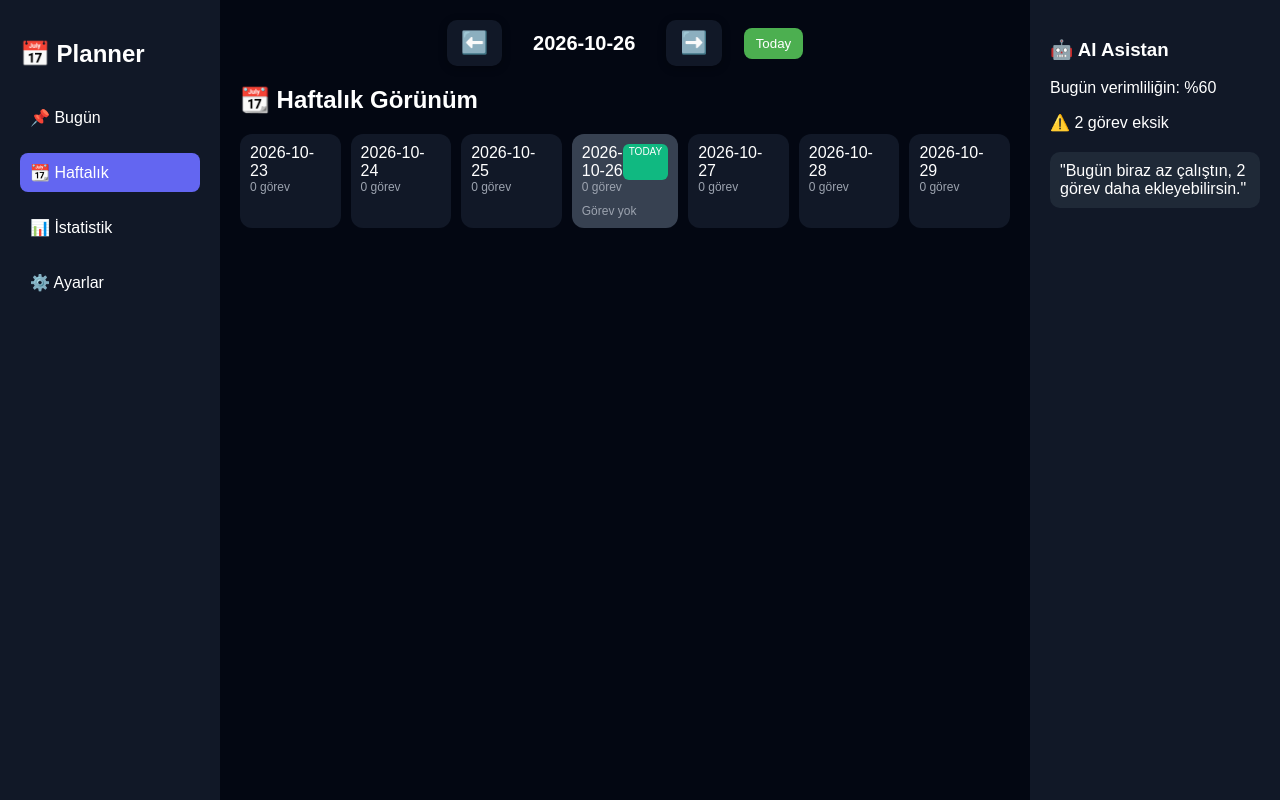
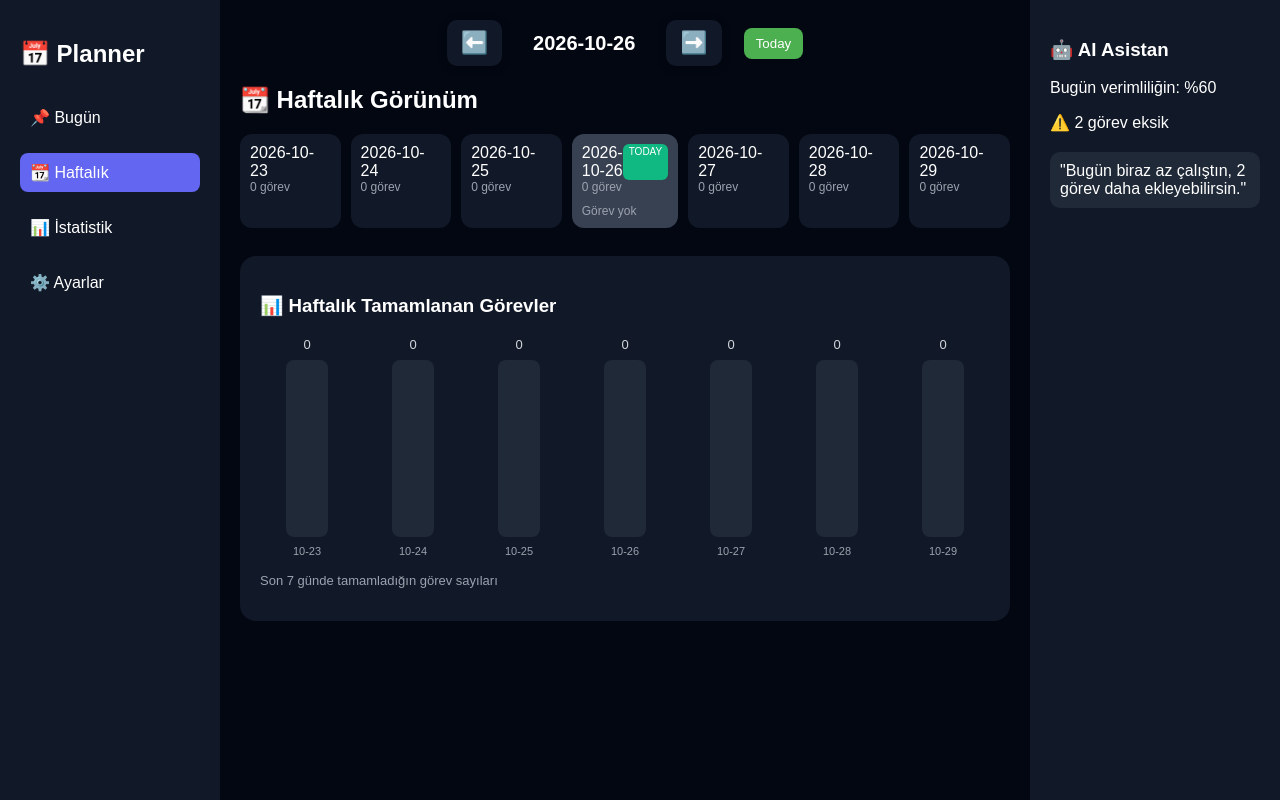
Before and after one commit to gdgedikbasi/daily-planner, a React (Vite) app: page / in a window 1280 px wide. Both pictures are taken after a click on the element "📆 Haftalık". Built offline with nearby package versions, Linux system fonts and the light colour scheme; the HTML template or start-up script is replaced by a standard one.

Commit message:
Add weekly progress chart and save dashboard view

```diff
--- a/src/components/TaskBoard.jsx
+++ b/src/components/TaskBoard.jsx
@@ -2,14 +2,17 @@ import { useState, useEffect, useMemo } from "react";
 import { CheckCircle, Circle, Trash2, Pin } from "lucide-react";
 import { Reorder, motion } from "framer-motion";
 import { calculateStats } from "../utils/taskStats";
+
 
 export default function TaskBoard({ selectedDate }) {
   const [task, setTask] = useState("");
   const [dueDate, setDueDate] = useState("");
   const [dueTime, setDueTime] = useState("");
 
+
   const [searchQuery, setSearchQuery] = useState("");
   const [filter,setFilter]=useState("all");
+
 
   const [allTasks, setAllTasks] = useState(() => {
     const saved = localStorage.getItem("tasksByDate");
--- a/src/components/WeeklyView.jsx
+++ b/src/components/WeeklyView.jsx
@@ -46,6 +46,18 @@ export default function WeeklyView({ selectedDate, setSelectedDate }) {
     day === new Date().toLocaleDateString("sv-SE");
 
   const selectedKey = formatDate(selectedDate);
+
+  //haftanın her günü için tamamlanan görev sayısı
+  const completedCounts=days.map((day)=>({
+    date:day,
+    count:(fixedTasks[day]||[]).filter((task)=>task.done).length,
+  }));
+
+  //çubukların yüksekliğini hesaplamak için en yüksek değer
+  const maxCompleted=Math.max(
+    1,
+    ...completedCounts.map((day)=>day.count)
+  );
 
   return (
     <div style={styles.container}>
@@ -116,6 +128,33 @@ export default function WeeklyView({ selectedDate, setSelectedDate }) {
           );
         })}
       </div>
+
+      <div style={styles.chartContainer}>
+        <h3>📊 Haftalık Tamamlanan Görevler</h3>
+
+        <div style={styles.chart}>
+          {completedCounts.map((day)=>(
+            <div key={day.date} style={styles.barColumn}>
+              <span style={styles.barValue}>{day.count}</span>
+                <div style={styles.barTrack}>
+                  <div
+                    style={{
+                      ...styles.bar,
+                      height:`${(day.count/maxCompleted)*100}%`,
+                    }}
+                  />
+                </div>
+              <span style={styles.barLabel}>
+                {day.date.slice(5)}
+              </span>
+            </div>
+          ))}
+        </div>
+
+        <p style={styles.chartDescription}>
+          Son 7 günde tamamladığın görev sayıları
+        </p>
+      </div>
     </div>
   );
 }
@@ -177,4 +216,67 @@ const styles = {
     fontSize: 12,
     color: "#9ca3af",
   },
+
+
+  chartContainer: {
+    marginTop: 28,
+    padding: 20,
+    borderRadius: 16,
+    background: "#111827",
+  },
+
+  chart: {
+    display: "flex",
+    alignItems: "flex-end",
+    justifyContent: "space-around",
+    gap: 12,
+    height: 220,
+    marginTop: 20,
+  },
+
+  barColumn: {
+    flex: 1,
+    height: "100%",
+    display: "flex",
+    flexDirection: "column",
+    alignItems: "center",
+    justifyContent: "flex-end",
+    gap: 8,
+    minWidth: 0,
+  },
+
+  barValue: {
+    fontSize: 13,
+    color: "#d1d5db",
+  },
+
+  barTrack: {
+    width: "100%",
+    maxWidth: 42,
+    flex: 1,
+    display: "flex",
+    alignItems: "flex-end",
+    background: "#1f2937",
+    borderRadius: 8,
+    overflow: "hidden",
+  },
+
+  bar: {
+    width: "100%",
+    minHeight: 0,
+    background: "#10b981",
+    borderRadius: 8,
+    transition: "height 0.3s ease",
+  },
+
+  barLabel: {
+    fontSize: 11,
+    color: "#9ca3af",
+  },
+
+  chartDescription: {
+    color: "#9ca3af",
+    fontSize: 13,
+    marginTop: 16,
+  },
 };
--- a/src/layout/DashboardLayout.jsx
+++ b/src/layout/DashboardLayout.jsx
@@ -1,11 +1,17 @@
-import { useState } from "react";
+import { useState,useEffect } from "react";
 import Sidebar from "../components/Sidebar";
 import TaskBoard from "../components/TaskBoard";
 import AIPanel from "../components/AIPanel";
 import WeeklyView from "../components/WeeklyView";
 
 export default function DashboardLayout() {
-  const [active, setActive] = useState("today");
+  const [active, setActive] = useState(
+    ()=>localStorage.getItem("activeView")||"today"
+  );
+
+  useEffect(()=>{
+    localStorage.setItem("activeView",active);
+  },[active]);
 
   // ✅ STRING formatta tarih (bozmuyoruz)
   const [selectedDate, setSelectedDate] = useState(
```
